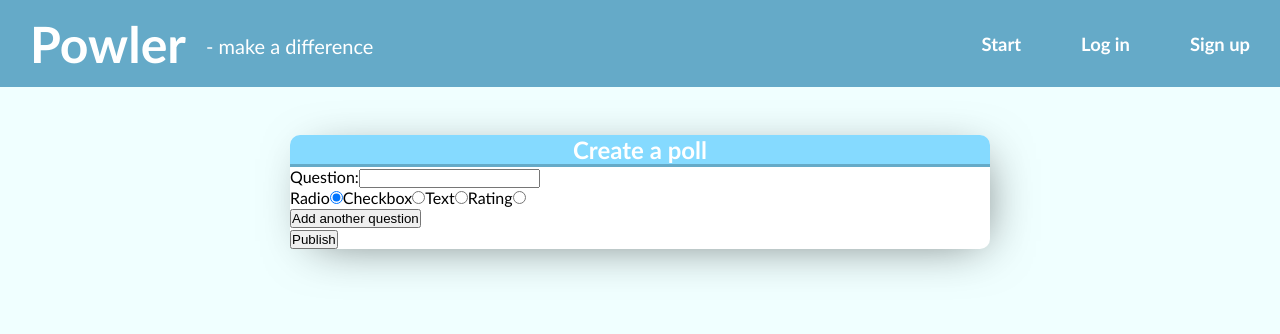
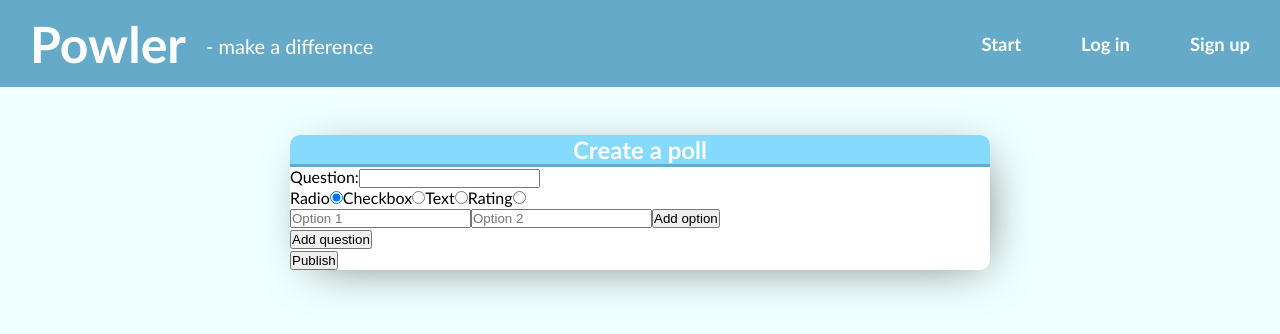
Before and after one commit to JonathanFrontend/Examensarbete, a React (Create React App) app in the folder frontend/: page /createPoll in a window 1280 px wide. Both pictures are taken after a click on the radio button "Radio". Shown: the top 334 px of the page. Built offline with nearby package versions, Linux system fonts and the light colour scheme.

Commit message:
working on creating poll

```diff
--- a/frontend/src/components/CreatePoll.jsx
+++ b/frontend/src/components/CreatePoll.jsx
@@ -5,15 +5,24 @@
 
 function CreatePoll(props) {
     const { user, setUser } = useContext(UserContext);
+
+    const [title, setTitle] = useState("");
+    const [description, setDescription] = useState("");
     const [questions, setQuestions] = useState([]);
     const [pollEndsAt, setPollEndsAt] = useState([]);
+
+    //Current question attributes
+    const [currentQuestion, setCurrentQuestion] = useState("");
+    const [currentQuestionType, setCurrentQuestionType] = useState("");
+    const [currentOptions, setCurrentOptions] = useState([]);
+
     console.log(user)
 
     function publishPoll() {
         fetch("http://localhost:1337/api/polls", {
             method: "POST",
             headers: {
-                "Content-type": "application/json; UTF-8",
+                "Content-type": "application/json; charset=UTF-8",
                 "Authorization": "Token " + user.jwt
             },
             body: JSON.stringify({
@@ -31,12 +40,15 @@
     function handleQuestion(event) {
         if (event.target.value === "radio" || event.target.value === "checkbox") {
 
-            // document.querySelector("#option-question").innerHTML =
+            setCurrentOptions(["", ""]);
+        } else {
+            setCurrentOptions([]);
         }
     }
 
     return (
         <main className='main start-main'>
+            {console.log("currentOptions", currentOptions)}
             <section className='section start-section'>
                 <div className='section-div'>
                     <div>
@@ -51,7 +63,7 @@
                                     <h4>{q.question}</h4>
                                     <h5>{q.type}</h5>
                                     {
-                                        q.option && q.options.map((o, i) => <span key={i}>
+                                        q.option && q.options.map((o, j) => <span key={j}>
                                             {o}
                                         </span>)
                                     }
@@ -72,7 +84,7 @@
                                     id="radio"
                                     value="radio"
                                     name='question-type'
-                                    onChange={e => handleQuestion(e)} />
+                                    onChange={(e) => handleQuestion(e)} />
 
                                 <label htmlFor='checkbox'>Checkbox</label>
                                 <input
@@ -80,28 +92,53 @@
                                     id="checkbox"
                                     value="checkbox"
                                     name='question-type'
-                                    onChange={e => handleQuestion(e)} />
+                                    onChange={(e) => handleQuestion(e)} />
 
                                 <label htmlFor='text'>Text</label>
                                 <input
                                     type={"radio"}
                                     id="text"
                                     value="text"
-                                    name='question-type' />
+                                    name='question-type'
+                                    onChange={(e) => handleQuestion(e)} />
 
                                 <label htmlFor='rating'>Rating</label>
                                 <input
                                     type={"radio"}
                                     id="rating"
                                     value="rating"
-                                    name='question-type' />
+                                    name='question-type'
+                                    onChange={(e) => handleQuestion(e)} />
                             </div>
-                            <div id="option-question">
-
-                            </div>
+                            {
+                                currentOptions &&
+                                <div id="option-question">
+                                    {
+                                        currentOptions.map((o, i) => {
+                                            return <input
+                                                key={i}
+                                                type={"text"}
+                                                placeholder={`Option ${i + 1}`}
+                                                onChange={(e) => {
+                                                    const arr = [...currentOptions];
+                                                    arr[i] = e.target.value;
+                                                    console.log("arr", arr);
+                                                    setCurrentOptions(arr);
+                                                }} />
+                                        })
+                                    }
+                                    <button onClick={() => {
+                                        const arr = [...currentOptions];
+                                        arr.push("");
+                                        setCurrentOptions(arr);
+                                    }}>
+                                        Add option
+                                    </button>
+                                </div>
+                            }
                         </div>
                         <button>
-                            Add another question
+                            Add question
                         </button>
                     </div>
                     <button>
```
